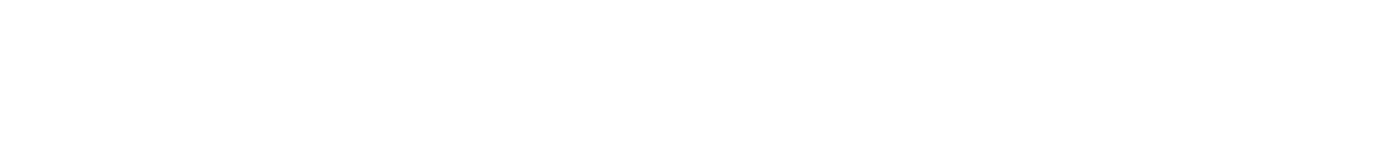
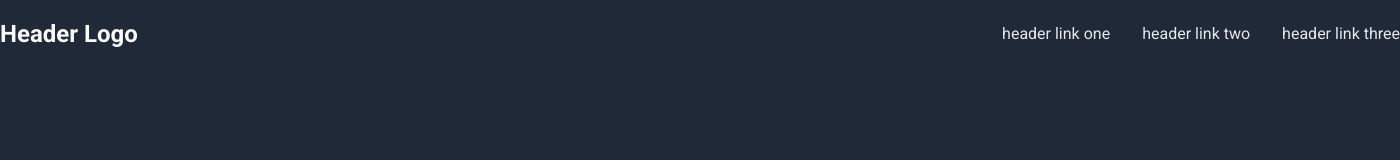
Before and after one commit to pietyr/odin-landing-page, a plain HTML site: page index.html in a window 1280 px wide. Shown: the whole page, 1400 px wide, since content can reach past the window. Drawn offline with Linux system fonts and the light colour scheme.

Commit message:
Add and style navbar

```diff
--- a/index.html
+++ b/index.html
@@ -13,5 +13,14 @@
 		<link rel="stylesheet" href="style.css" />
 		<title>Landing Page</title>
 	</head>
-	<body></body>
+	<body>
+		<nav>
+			<h1><a href="#">Header Logo</a></h1>
+			<div class="links">
+				<a href="#">header link one</a>
+				<a href="#">header link two</a>
+				<a href="#">header link three</a>
+			</div>
+		</nav>
+	</body>
 </html>
--- a/style.css
+++ b/style.css
@@ -1,3 +1,10 @@
+:root {
+	--dark: #1f2937;
+	--white: #f9faf8;
+	--gray: #e5e7eb;
+	--blue: #3882f6;
+}
+
 html {
 	box-sizing: border-box;
 }
@@ -8,8 +15,39 @@ html {
 	box-sizing: inherit;
 }
 
+a {
+	text-decoration: none;
+}
+
 body {
 	margin: 0;
 	padding: 0;
 	font-family: "Roboto", sans-serif;
+	background-color: var(--dark);
 }
+
+nav {
+	display: flex;
+	width: 1400px;
+	margin: 0 auto;
+	justify-content: space-between;
+	align-items: center;
+}
+
+.links {
+	display: flex;
+	gap: 32px;
+}
+
+.links a {
+	color: var(--gray);
+}
+
+.links a:hover {
+	color: var(--white);
+	text-decoration: underline;
+}
+
+h1 a {
+	color: var(--white);
+}
```
